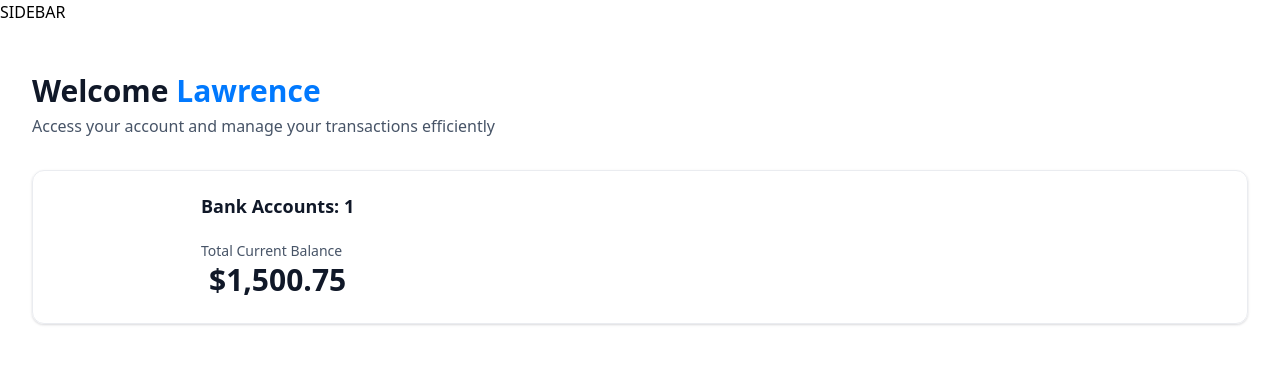
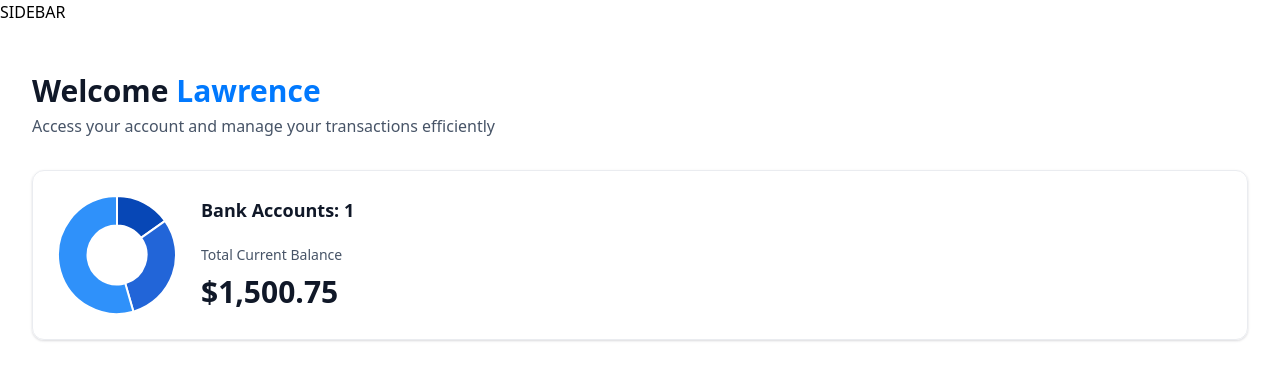
Before and after one commit to lawrencewang30/Bank-Management, a Next.js app: page / in a window 1280 px wide. Shown: the top 380 px of the page. Built offline with nearby package versions, Linux system fonts and the light colour scheme.

Commit message:
completed implementing HomePage UI WITHOUT sidebars

```diff
--- /dev/null
+++ b/components/AnimatedCounter.tsx
@@ -0,0 +1,18 @@
+'use client';
+import CountUp from 'react-countup' // npm package
+
+const AnimatedCounter = ({ amount } : { amount: number }) => {
+  return (
+    <div className='w-full'>
+      <CountUp
+        duration={3}
+        decimals={2}
+        decimal="."
+        prefix='$'
+        end={amount} />
+    </div>
+    // replaced div with span to fix nested <div> inside a <p> tag hydration error
+  )
+}
+
+export default AnimatedCounter
--- /dev/null
+++ b/components/DoughnutBalanceChart.tsx
@@ -0,0 +1,35 @@
+'use client';
+
+import { Chart as ChartJS, ArcElement, Tooltip, Legend } from "chart.js";
+import { Doughnut } from "react-chartjs-2";
+
+ChartJS.register(ArcElement, Tooltip, Legend);
+
+const DoughnutBalanceChart = ({ accounts }: DoughnutChartProps) => {
+  const data = {
+    datasets: [
+      {
+        label: "Banks",
+        data: [1300, 2600, 4670],
+        backgroundColor: ['#0747b6', '#2265d8', '#2f91fa']
+      }
+    ],
+    labels: ['Bank 1', 'Bank 2', 'Bank 3']
+  }
+
+
+  return (
+      <Doughnut
+      data={data}
+      options={{
+        cutout: '50%', // slimness of pie chart
+        plugins: {
+          legend: {
+            display: false // remove legend next to chart
+          }
+        }
+      }}/>
+  )
+}
+
+export default DoughnutBalanceChart
--- a/components/TotalBalanceBox.tsx
+++ b/components/TotalBalanceBox.tsx
@@ -1,27 +1,26 @@
-import { formatAmount } from '@/lib/utils'
-import React from 'react'
-// classNames are mostly from globals.css
+import AnimatedCounter from './AnimatedCounter'
+import DoughnutBalanceChart from './DoughnutBalanceChart'
+// classNames are mostly from globals.css and use tailwind features
 
 const TotalBalanceBox = ({ accounts = [], totalBanks, totalCurrentBalance}: TotlaBalanceBoxProps) => {
   return (
     <section className='total-balance'>
       <div className="total-balance-chart">
-        {/* Chart */}
+        <DoughnutBalanceChart accounts={accounts} />
       </div>
 
       <div className="flex flex-col gap-6">
         <h2 className='header-2'>
             Bank Accounts: {totalBanks}
         </h2>
-        <div className='="flex flex-col gap-2'>
-            <p className='total-balance-label'>
+        <div className="flex flex-col gap-2">
+            <p className="total-balance-label">
                 Total Current Balance
             </p>
 
-            <p className='total-balance-amount flex-center gap-2'>
-                {/* formatAmount function from utils.ts */}
-                {formatAmount(totalCurrentBalance)}
-            </p>
+            <div className="total-balance-amount flex-center gap-2">
+              <AnimatedCounter amount= {totalCurrentBalance} />
+            </div>
         </div>
       </div>
     </section>
--- a/package.json
+++ b/package.json
@@ -10,12 +10,15 @@
   },
   "dependencies": {
     "@radix-ui/react-slot": "^1.1.0",
+    "chart.js": "^4.4.3",
     "class-variance-authority": "^0.7.0",
     "clsx": "^2.1.1",
     "lucide-react": "^0.396.0",
     "next": "14.2.4",
     "query-string": "^9.0.0",
     "react": "^18",
+    "react-chartjs-2": "^5.2.0",
+    "react-countup": "^6.5.3",
     "react-dom": "^18",
     "tailwind-merge": "^2.3.0",
     "tailwindcss-animate": "^1.0.7"
```
Also changed, not shown: 1 other file (tests, documents, lock files or other folders).
